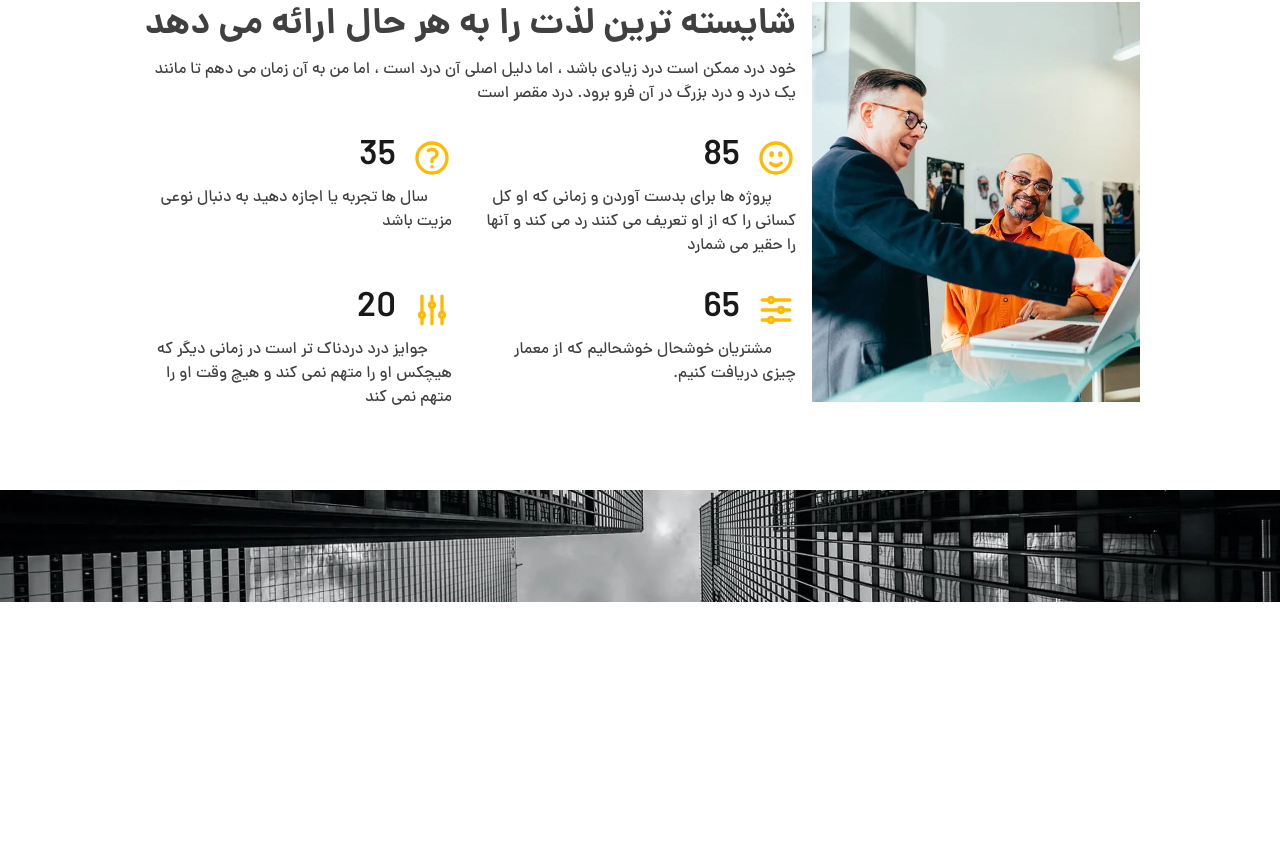
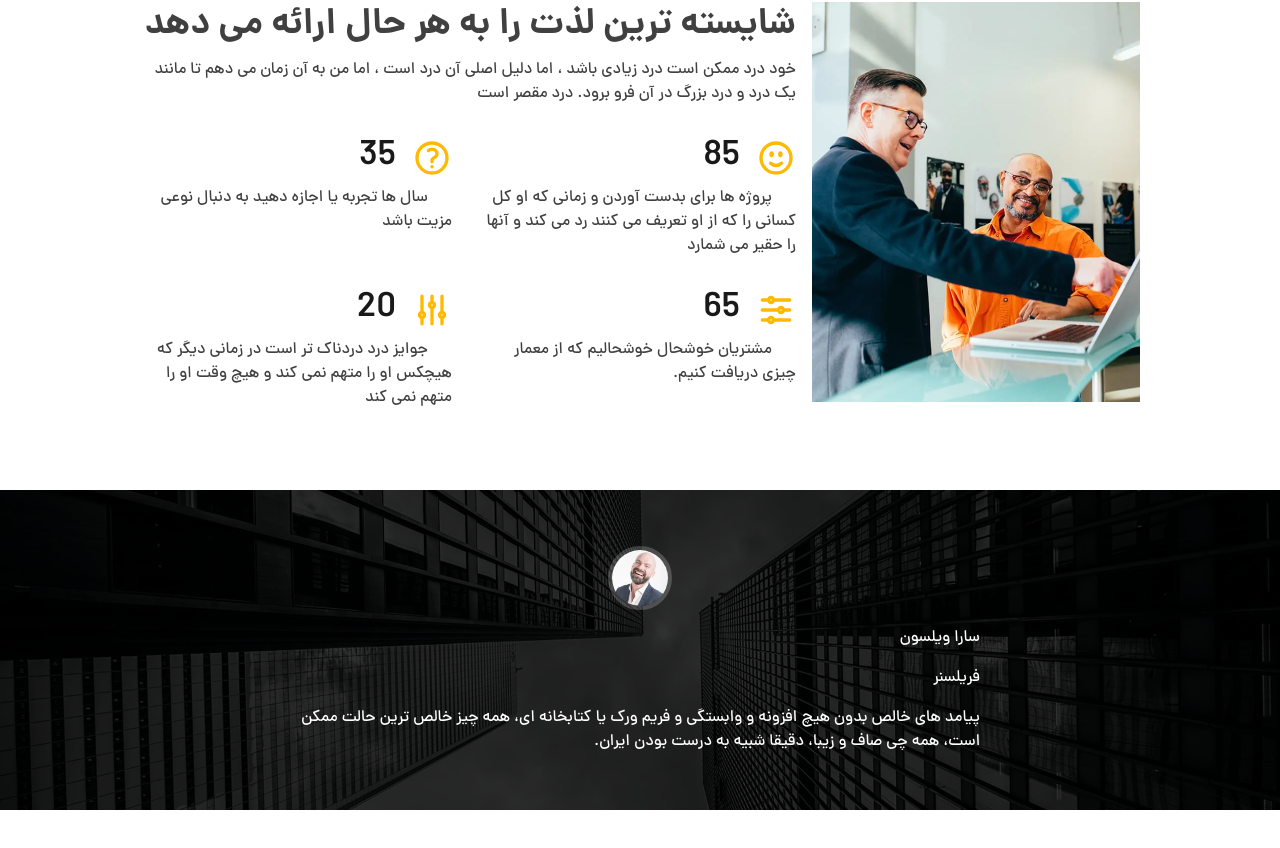
Before and after one commit to homow/kasuka, a React (Vite) app: page / in a window 1280 px wide. Shown: the part 4270-5118 px from the top of the page. Before the commit the page ends 4952 px from the top, so only its background shows below. Built offline with nearby package versions, Linux system fonts and the light colour scheme.

Commit message:
develope Testimonials Section

```diff
--- a/src/components/Main/Main.jsx
+++ b/src/components/Main/Main.jsx
@@ -5,6 +5,7 @@ import BrandsLogo from '@/components/Main/Main-about/BrandsLogo.jsx'
 import IconTitleText from "@/components/Main/Main-Feature/IconTitleText.jsx";
 import TitleIconServices from "@/components/Main/Main-Services/TitleIconServices.jsx"
 import MainCountIcons from "@/components/Main/Main-Count-Icons/MainCountIcons.jsx";
+import Testimonials from "@/components/Main/Testimonials/Testimonials.jsx";
 
 function Main() {
     return (
@@ -203,9 +204,14 @@ function Main() {
             </section>
 
             {/* testimonials section */}
-            <section id="testimonials" className={"mt-20 bg-[url('/static/img/main/testimonials/imgi_33_testimonials-bg.webp')] bg-fixed bg-center bg-cover py-14"}>
-                <div className="container">
-
+            <section id="testimonials" className={"relative mt-20 bg-[url('/static/img/main/testimonials/imgi_33_testimonials-bg.webp')] bg-fixed bg-center bg-cover py-14"}>
+                <div className="absolute inset-0 bg-black/80"></div>
+                <div className="relative max-w-170 mx-auto z-20 overflow-x-auto flex flex-row *:shrink-0">
+                    <Testimonials img = "public/static/img/main/testimonials/imgi_20_testimonials-1.webp" title = "سارا ویلسون" subtitle = "فریلسنر" text = "پیامد های خالص بدون هیچ افزونه و وابستگی و فریم ورک یا کتابخانه ای، همه چیز خالص ترین حالت ممکن است، همه چی صاف و زیبا، دقیقا شبیه به درست بودن ایران." />
+                    <Testimonials img = "public/static/img/main/testimonials/imgi_20_testimonials-1.webp" title = "سارا ویلسون" subtitle = "فریلسنر" text = "پیامد های خالص بدون هیچ افزونه و وابستگی و فریم ورک یا کتابخانه ای، همه چیز خالص ترین حالت ممکن است، همه چی صاف و زیبا، دقیقا شبیه به درست بودن ایران." />
+                    <Testimonials img = "public/static/img/main/testimonials/imgi_20_testimonials-1.webp" title = "سارا ویلسون" subtitle = "فریلسنر" text = "پیامد های خالص بدون هیچ افزونه و وابستگی و فریم ورک یا کتابخانه ای، همه چیز خالص ترین حالت ممکن است، همه چی صاف و زیبا، دقیقا شبیه به درست بودن ایران." />
+                    <Testimonials img = "public/static/img/main/testimonials/imgi_20_testimonials-1.webp" title = "سارا ویلسون" subtitle = "فریلسنر" text = "پیامد های خالص بدون هیچ افزونه و وابستگی و فریم ورک یا کتابخانه ای، همه چیز خالص ترین حالت ممکن است، همه چی صاف و زیبا، دقیقا شبیه به درست بودن ایران." />
+                    <Testimonials img = "public/static/img/main/testimonials/imgi_20_testimonials-1.webp" title = "سارا ویلسون" subtitle = "فریلسنر" text = "پیامد های خالص بدون هیچ افزونه و وابستگی و فریم ورک یا کتابخانه ای، همه چیز خالص ترین حالت ممکن است، همه چی صاف و زیبا، دقیقا شبیه به درست بودن ایران." />
                 </div>
             </section>
         </main>
--- a/src/components/Main/Testimonials/Testimonials.jsx
+++ b/src/components/Main/Testimonials/Testimonials.jsx
@@ -0,0 +1,14 @@
+function Testimonials({img = "", title = "", subtitle = "", text = ""}) {
+    return (
+        <div className={"max-w-170 space-y-4 text-white"}>
+            <div className={"overflow-hidden rounded-full border-4 border-white/20 mx-auto max-w-16"}>
+                <img src={img} alt="img people" className={"w-full"}/>
+            </div>
+            <h4 className={"mt-2"}>{title}</h4>
+            <h5>{subtitle}</h5>
+            <p>{text}</p>
+        </div>
+    )
+}
+
+export default Testimonials
```
